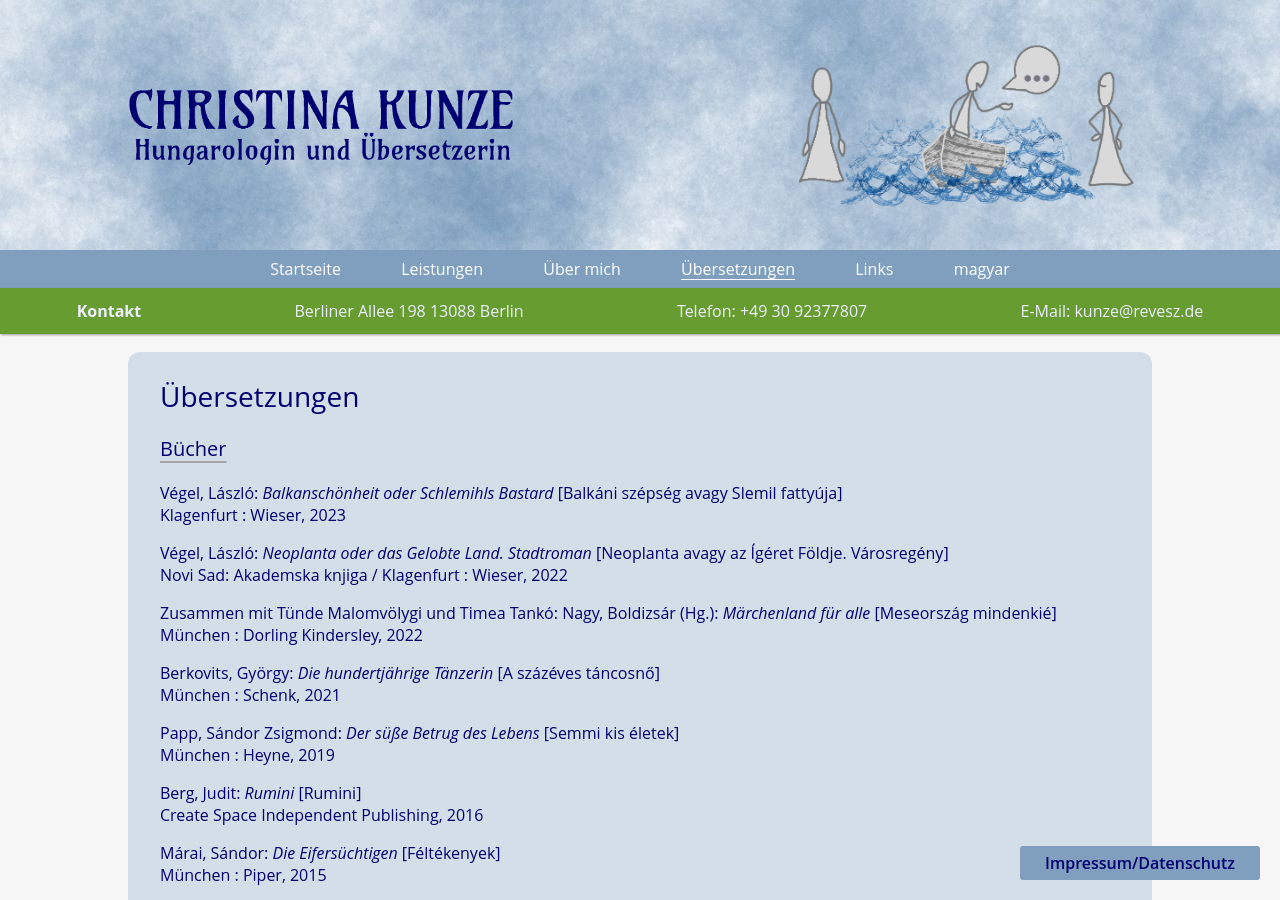
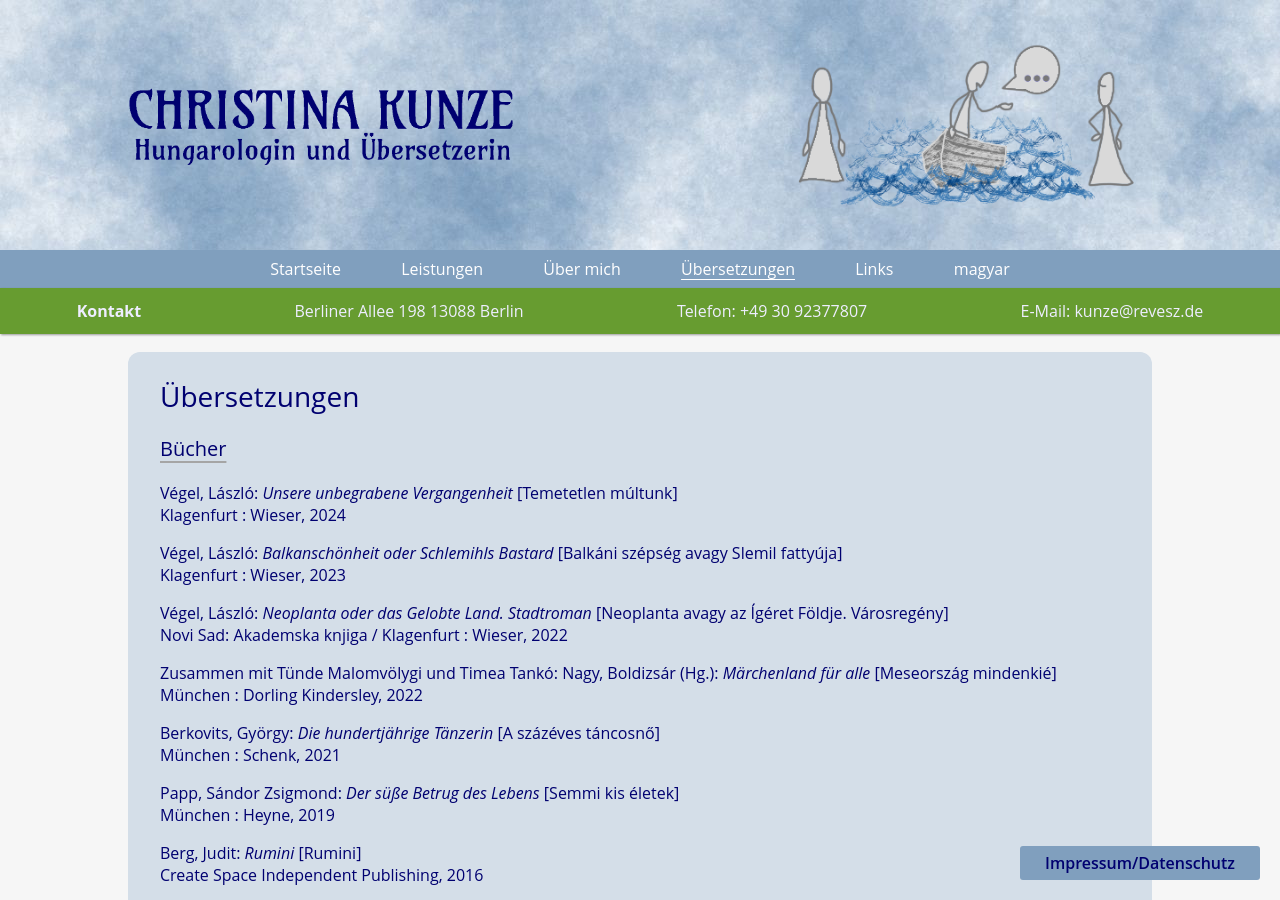
Before and after one commit to rixx/revesz.de, a Jekyll site: the page built from publikationen.md, in a window 1280 px wide and 900 px high. Built offline with Jekyll 4.4.1, drawn with Linux system fonts in a browser that asks for light colours.

Commit message:
Update publikationen.md

```diff
--- a/publikationen.md
+++ b/publikationen.md
@@ -6,6 +6,7 @@ title: publikationen
 <h1>Übersetzungen</h1>
 
 <h3>Bücher</h3>
+<p>Végel, László: <span style="font-style:italic">Unsere unbegrabene Vergangenheit</span> [Temetetlen múltunk] <br> Klagenfurt : Wieser, 2024
 <p>Végel, László: <span style="font-style:italic">Balkanschönheit oder Schlemihls Bastard</span> [Balkáni szépség avagy Slemil fattyúja] <br> Klagenfurt : Wieser, 2023
 <p>Végel, László: <span style="font-style:italic">Neoplanta oder das Gelobte Land. Stadtroman</span> [Neoplanta avagy az Ígéret Földje. Városregény] <br>Novi Sad: Akademska knjiga / Klagenfurt : Wieser, 2022
 <p>Zusammen mit Tünde Malomvölygi und Timea Tankó: Nagy, Boldizsár (Hg.): <span style="font-style:italic">Märchenland für alle</span> [Meseország mindenkié] <br>München : Dorling Kindersley, 2022
```
